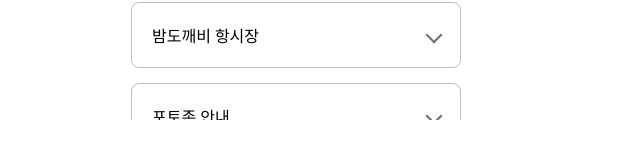
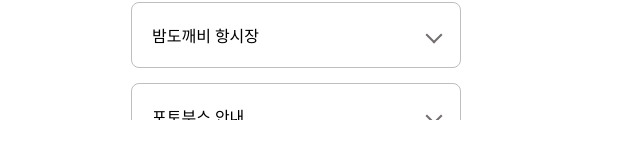
Before and after one commit to kyr4601/KAUfestival, a React (Create React App) app: page /notice in a window 1280 px wide. Shown: the part 573-732 px from the top of the page, without its empty margins (344-984 px from the left). Built offline with nearby package versions, Linux system fonts and the light colour scheme; a web font is replaced by a local one.

Commit message:
feat: notice 내용 추가

```diff
--- a/src/pages/Notice/Notice.js
+++ b/src/pages/Notice/Notice.js
@@ -6,12 +6,12 @@ import Accordion from '../../components/Accordian';
 
 const Notice = () => {
 
-  const content1 = '흑'
+  const content1 = '- 재학생(+대학원생)은 오전 10시부터 수령 가능\n- 휴학생은 오후 12시부터 수령 가능\n- 12시 이전에 팔찌 소진 시 휴학생 배부 없이 마감\n- 13일, 14일 각 선착순 900명 대상으로 배부'
   const content2 = '- 팔찌를 소지해야 항대존 입장 가능\n- 훼손된 팔찌는 입장 불가\n- 졸업생 팔찌 수령 불가\n- 항대존에서 휴대폰을 제외한 카메라 사용 금지\n- 타인에게 피해되는 행동 금지(ex. 의자 사용)\n- 위험 물건 소지 시 압수 및 폐기처분 예정'
-  const content3 = '흑'
-  const content4 = '흑'
-  const content5 = '흑'
-  const content6 = '흑'
+  const content3 = '- 시간 : 9월13일, 14일 오후 5~11시\n- 장소 : 강의동 앞 운동장\n- 파손 위험이 있는 물품은 행사 중 반입 금지\n- 유리병 주류 발견시 압수 및 폐기 예정\n- 쓰레기는 회수 혹은 쓰레기통에 버려주세요'
+  const content4 = '- 남은 음식, 쓰레기는 지정된 장소에 버려주세요\n- 흡연 구역은 기존 교내 흡연구역을 준수해주세요\n- 강의동 오후 10시 이후 통제\n- 주점 내 유리병 주류 반입 금지'
+  const content5 = '- 13일 테이블존과 피크닉존 운영\n- 피크닉존은 돗자리를 챙겨 이용해주세요\n- 테이블존은 푸드트럭 주변에 배치될 예정입니다\n- 이용 후에는 모든 쓰레기를 치워주세요\n- 새내기성공센터 부스 활동 참여 시 돗자리 제공'
+  const content6 = '- 장소 : A300-600 비행기 앞\n- 시간 : 9월 13일, 14일 10 ~ 18시\n- 가격 : 1장 2000원 (짝수개로만 출력 가능)'
 
   return (
     <div className='booth-container'>
@@ -28,7 +28,7 @@ const Notice = () => {
         <Accordion summary={'주류 판매 안내'} children={content3}/>
         <Accordion summary={'주점 이용 유의사항'} children={content4}/>
         <Accordion summary={'밤도깨비 항시장'} children={content5}/>
-        <Accordion summary={'포토존 안내'} children={content6}/>
+        <Accordion summary={'포토부스 안내'} children={content6}/>
       </div>
     </div>
     </div>
```
